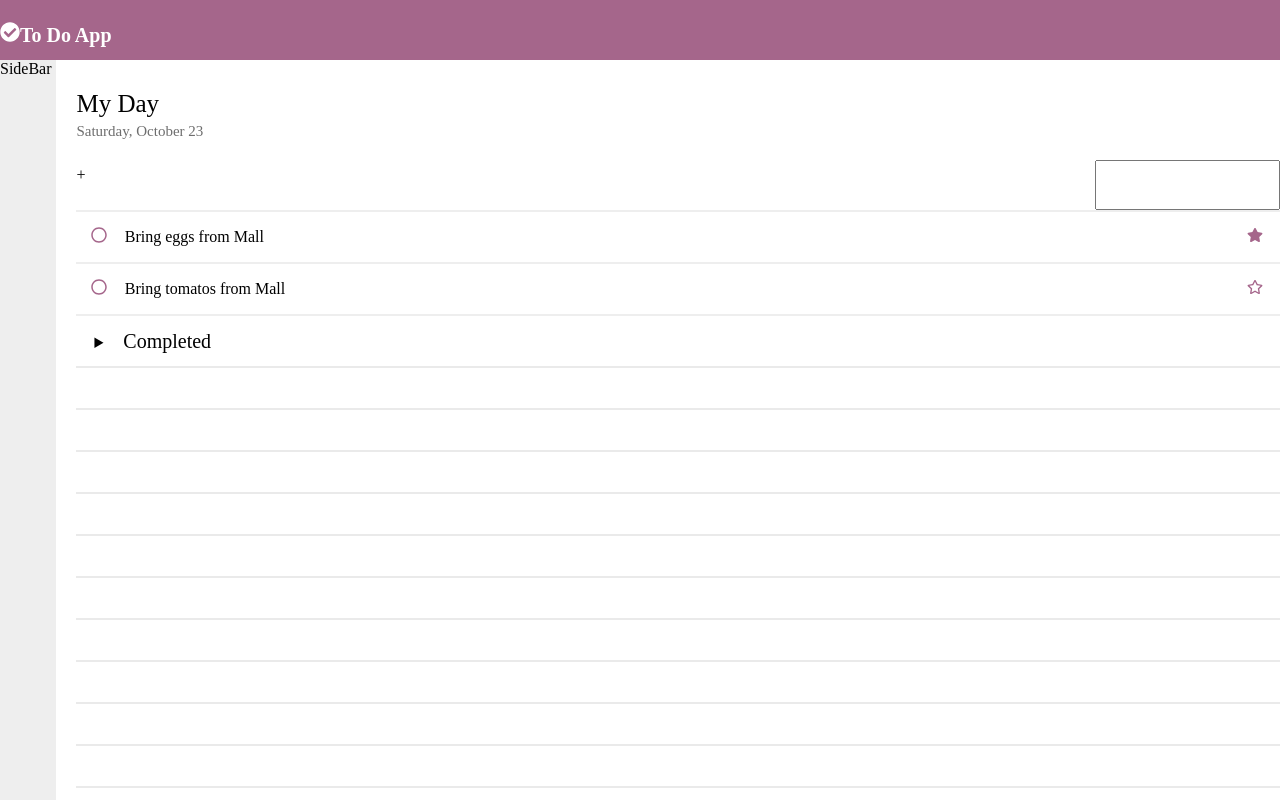
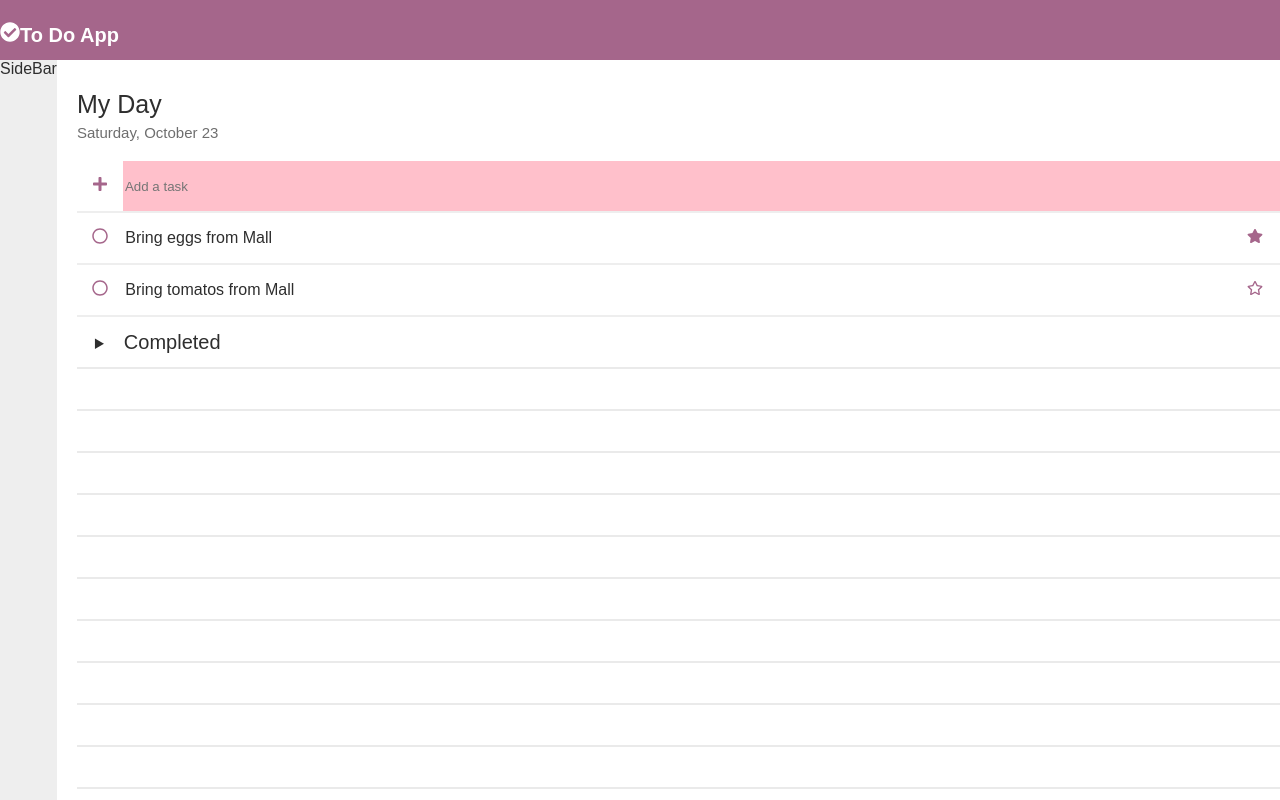
Before and after one commit to nerdjot/todo-app, a React (Create React App) app: page / in a window 1280 px wide. Built offline with nearby package versions, Linux system fonts and the light colour scheme.

Commit message:
css changes

```diff
--- a/src/App.js
+++ b/src/App.js
@@ -1,5 +1,5 @@
 import React from "react";
-import "./style.css";
+import "./styles/styles.css";
 
 import Navbar from "./components/Navbar";
 import Body from "./components/Body";
--- a/src/components/AddComponent.js
+++ b/src/components/AddComponent.js
@@ -1,10 +1,13 @@
 import React, { useState, useEffect } from 'react';
-import List from './List';
+import {
+  FaPlus,
+} from 'react-icons/fa';
 const AddCompoenent = () => {
   return (
     <div className="add-comp">
-      <div className="add-comp-icon">+</div>
-      <input className="add-comp-input"></input>
+      <div className="add-comp-icon"><FaPlus /></div>
+      <input className="add-comp-input"
+      placeholder="Add a task"></input>
     </div>
   );
 };
--- a/src/styles/Body.css
+++ b/src/styles/Body.css
@@ -6,7 +6,7 @@
   display: flex;
   justify-content: start;
   height: calc(100vh - 60px);
-  /*overflow-y: hidden;*/
+  overflow-y: hidden;
 }
 
 .side-bar {
--- a/src/styles/List.css
+++ b/src/styles/List.css
@@ -2,6 +2,7 @@
   padding-top: 30px;
   padding-left: 20px;
   width: 100%;
+  font-family: 'Montserrat', sans-serif;
 }
 
 .list-list-name {
@@ -26,6 +27,29 @@
   display: flex;
   justify-content: space-between;
   line-height: 30px;
+}
+
+.add-comp-icon
+{
+  margin-left:15px;
+  margin-top: 15px;
+  color: #a5668b;
+}
+
+.add-comp-input
+{
+  margin-left:15px;
+
+  width: 100%;
+  background-color: pink;
+  outline: none;
+  border:0px;
+  font-family: 'Montserrat', sans-serif;
+
+}
+.add-comp-input:active{
+  border:0px;
+  outline: none;
 }
 
 .list-actual {
```
